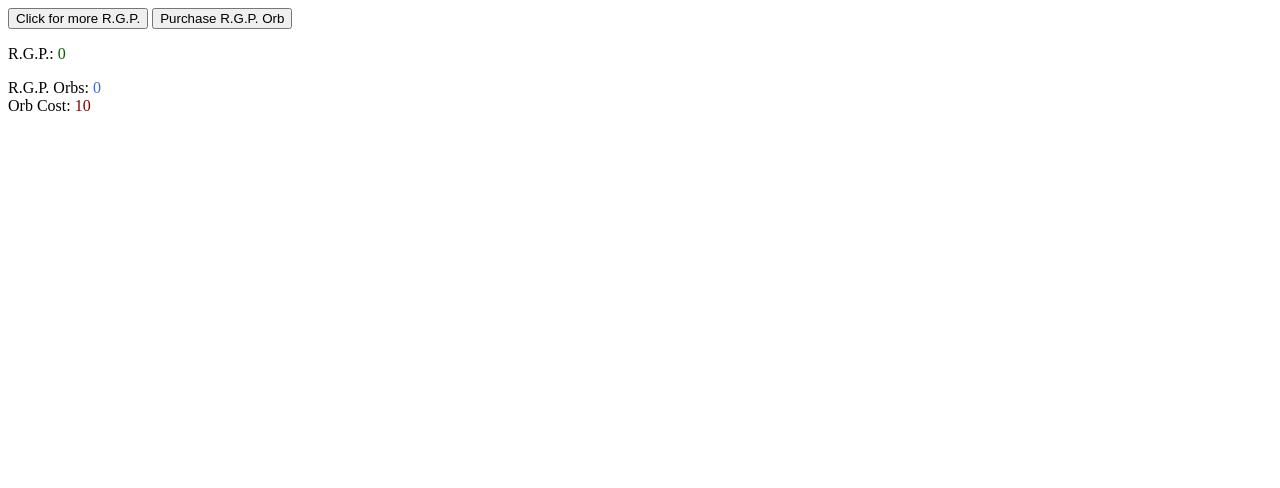
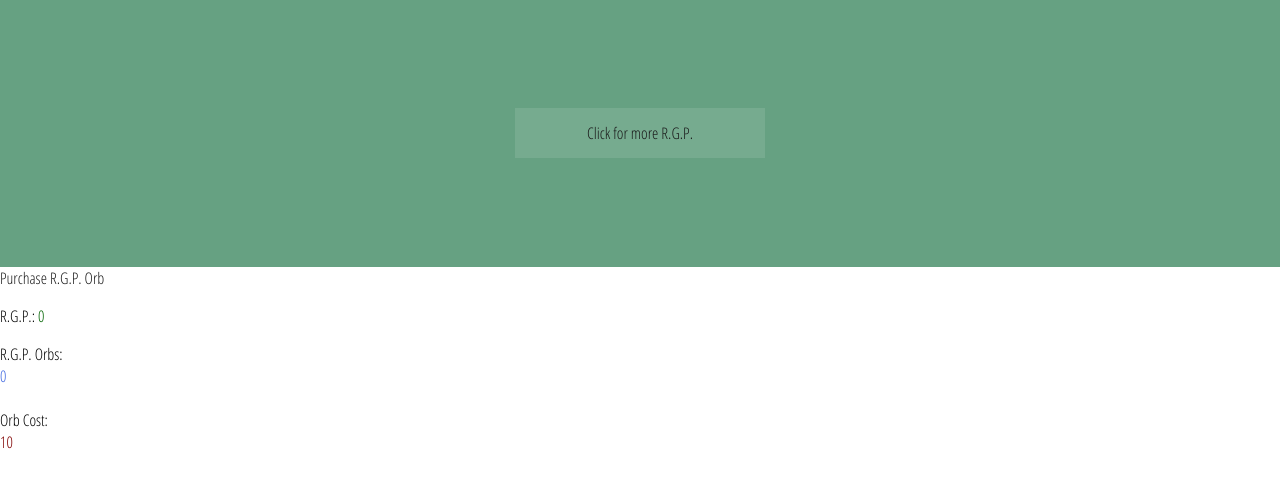
Before and after one commit to Bunnky/Raw-Gamer-Potantrum, a plain HTML site: page index.html in a window 1280 px wide. Drawn offline with Linux system fonts and the light colour scheme.

Commit message:
Changed button stuff to divs

```diff
--- a/index.html
+++ b/index.html
@@ -4,8 +4,15 @@
         <link rel="stylesheet" type="text/css" href="interface.css" />
     </head>
     <body>
-        <button onclick="rgpClick(1)">Click for more R.G.P.</button>
-        <button onclick="buyRgpOrb()">Purchase R.G.P. Orb</button>
+        <div class="box">
+            <div class="btn button" onclick="rgpClick(1)">
+            <span>Click for more R.G.P.</span>
+        </div>
+    </div>
+        <div id="orbbut" onclick="buyRgpOrb()" padding-top="1%">
+            <span class="button">Purchase R.G.P. Orb</span>
+        </div>
+
 
 
         <p>R.G.P.: <span style="color:darkgreen" id="rgp">0</span></p>
--- a/interface.css
+++ b/interface.css
@@ -0,0 +1,69 @@
+@import 'https://fonts.googleapis.com/css?family=Open+Sans+Condensed:300';
+
+html,
+body {
+  width: 100%;
+  height: 100%;
+  overflow: hidden;
+  margin: 0;
+  display: flex;
+  flex-direction: column;
+  flex-wrap: wrap;
+  font-family: 'Open Sans Condensed', sans-serif;
+}
+
+.box { background-color: #66A182; }
+
+.btn {
+    line-height: 50px;
+    height: 50px;
+    text-align: center;
+    width: 250px;
+    cursor: pointer;
+  }
+
+div[class=box] {
+    height: 33.33%;
+    width: 100%;
+    display: flex;
+    justify-content: center;
+    align-items: center;
+  }
+
+.button {
+    color: rgb(0, 0, 0);
+    transition: all 0.5s;
+    position: relative;
+  }
+.button::before {
+    content: '';
+    position: absolute;
+    top: 0;
+    left: 0;
+    width: 100%;
+    height: 100%;
+    z-index: 1;
+    background-color: rgba(255,255,255,0.1);
+    transition: all 0.3s;
+  }
+  .button:hover::before {
+    opacity: 0 ;
+    transform: scale(0.5,0.5);
+  }
+  .button::after {
+    content: '';
+    position: absolute;
+    top: 0;
+    left: 0;
+    width: 100%;
+    height: 100%;
+    z-index: 1;
+    opacity: 0;
+    transition: all 0.3s;
+    border: 1px solid rgba(255,255,255,0.5);
+    transform: scale(1.2,1.2);
+  }
+  .button:hover::after {
+    opacity: 1;
+    transform: scale(1,1);
+  }
--- a/main.js
+++ b/main.js
@@ -28,7 +28,7 @@ document.getElementById('orbCost').innerHTML = nextCost;
 
 
 
-
+//Game Loop
 window.setInterval(function(){
     rgpClick(orbs)
     console.log(rgp)
```
